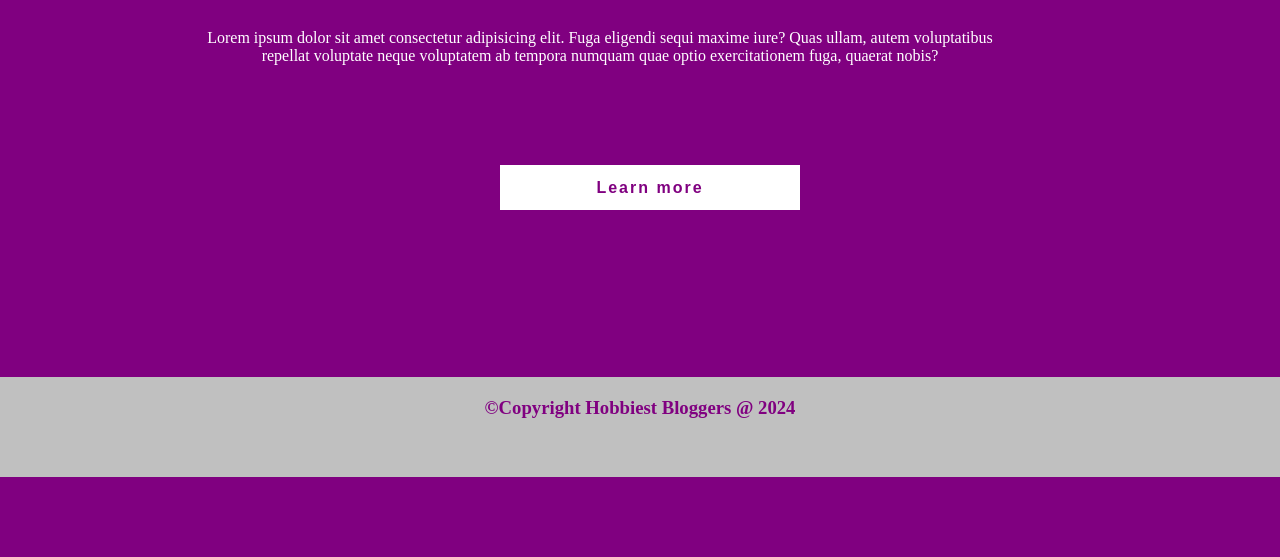
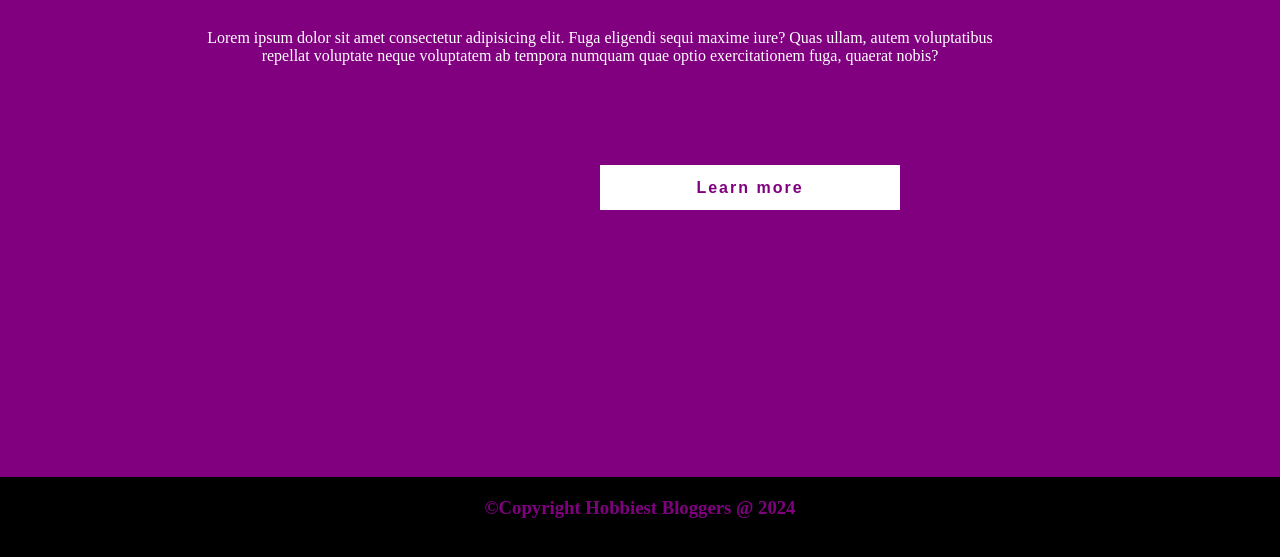
Before and after one commit to mygracey/mywebsite, a plain HTML site: page index.html in a window 1280 px wide. Shown: the part 223-780 px from the top of the page. Drawn offline with Linux system fonts and the light colour scheme.

Commit message:
second commit

```diff
--- a/styles.css
+++ b/styles.css
@@ -48,7 +48,7 @@ height:500px;
     border:none;
     position:relative;
     top:200px;
-    left:500px;
+    left:600px;
     cursor:pointer;
 }
 
@@ -81,7 +81,9 @@ h2{
 .footer{
     min-width:100%;
     height:100px;
-    background:silver;
+    background:black;
+    position:relative;
+    top:100px;
 }
 
 .footer h3{
```
